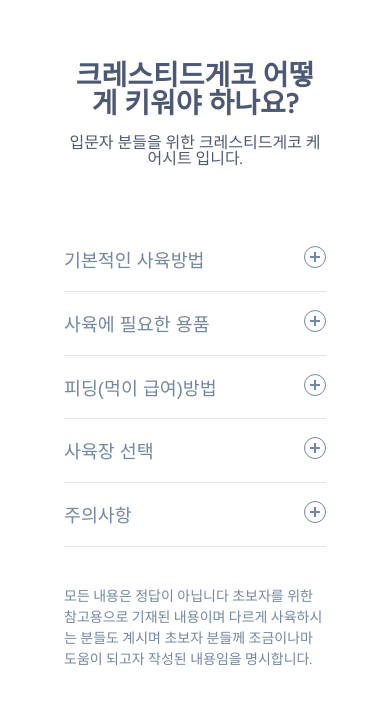
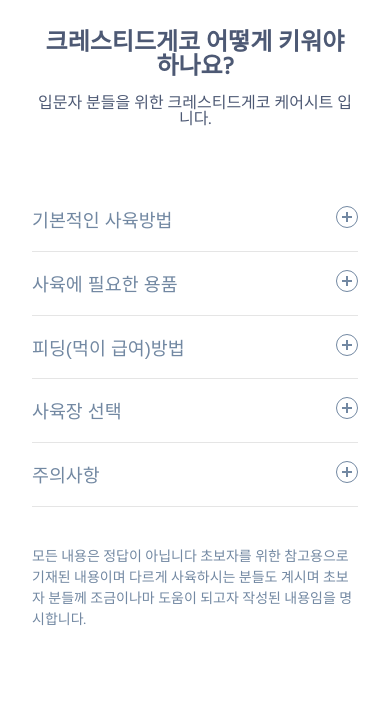
Before and after one commit to psb4728/CreCaresheet, a plain HTML site: page index.html in a window 390 px wide. Drawn offline with Linux system fonts and the light colour scheme.

Commit message:
Update style.css

```diff
--- a/css/style.css
+++ b/css/style.css
@@ -137,3 +137,10 @@ body {
   margin-top: 40px;
   color: #7288a2;
 }
+
+@media screen and (max-width: 480px) {
+  .container { padding: 2rem; }
+  .title { font-size: 24px; }
+  .accordion .accordion-content p,
+  .sub_tit { font-size: 16px; }
+}
```
